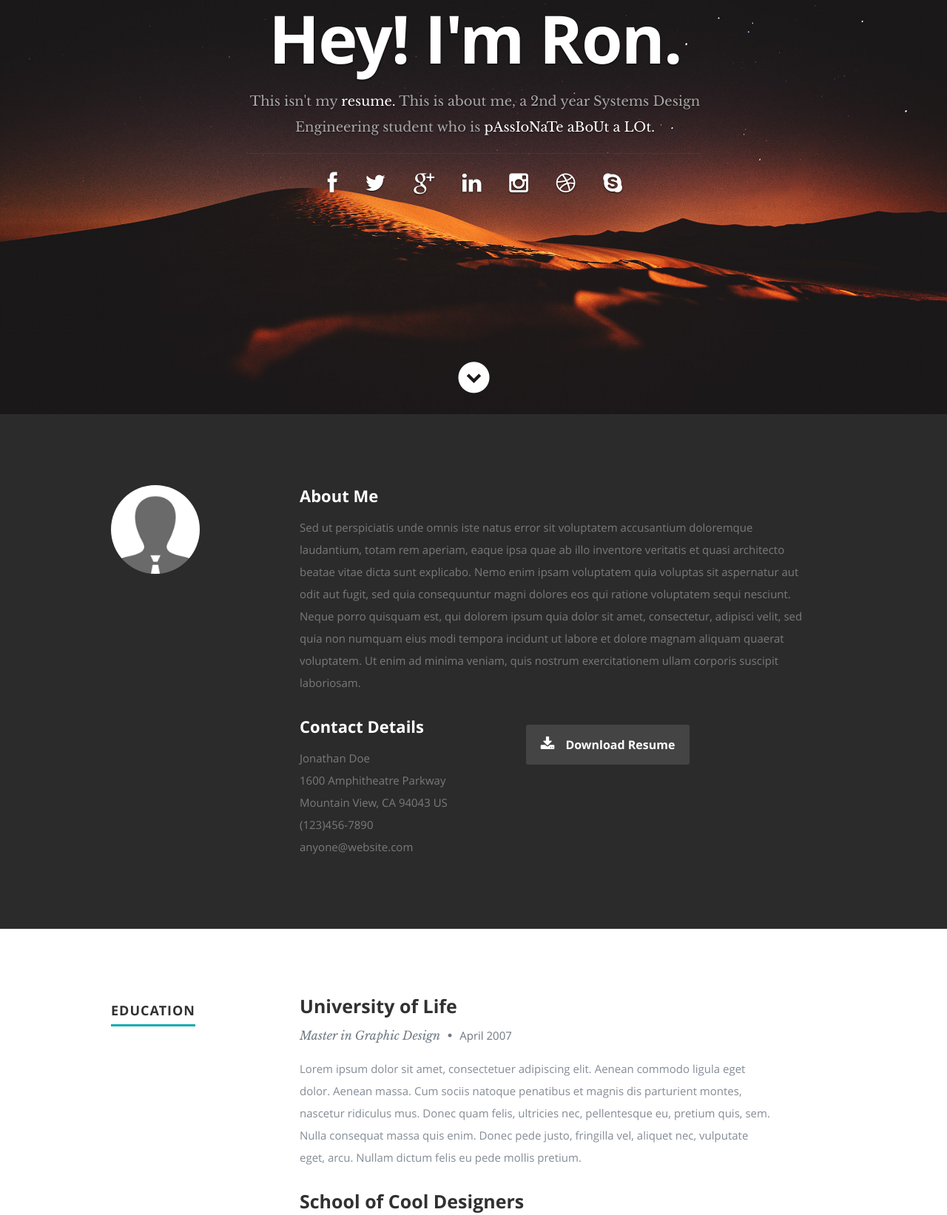
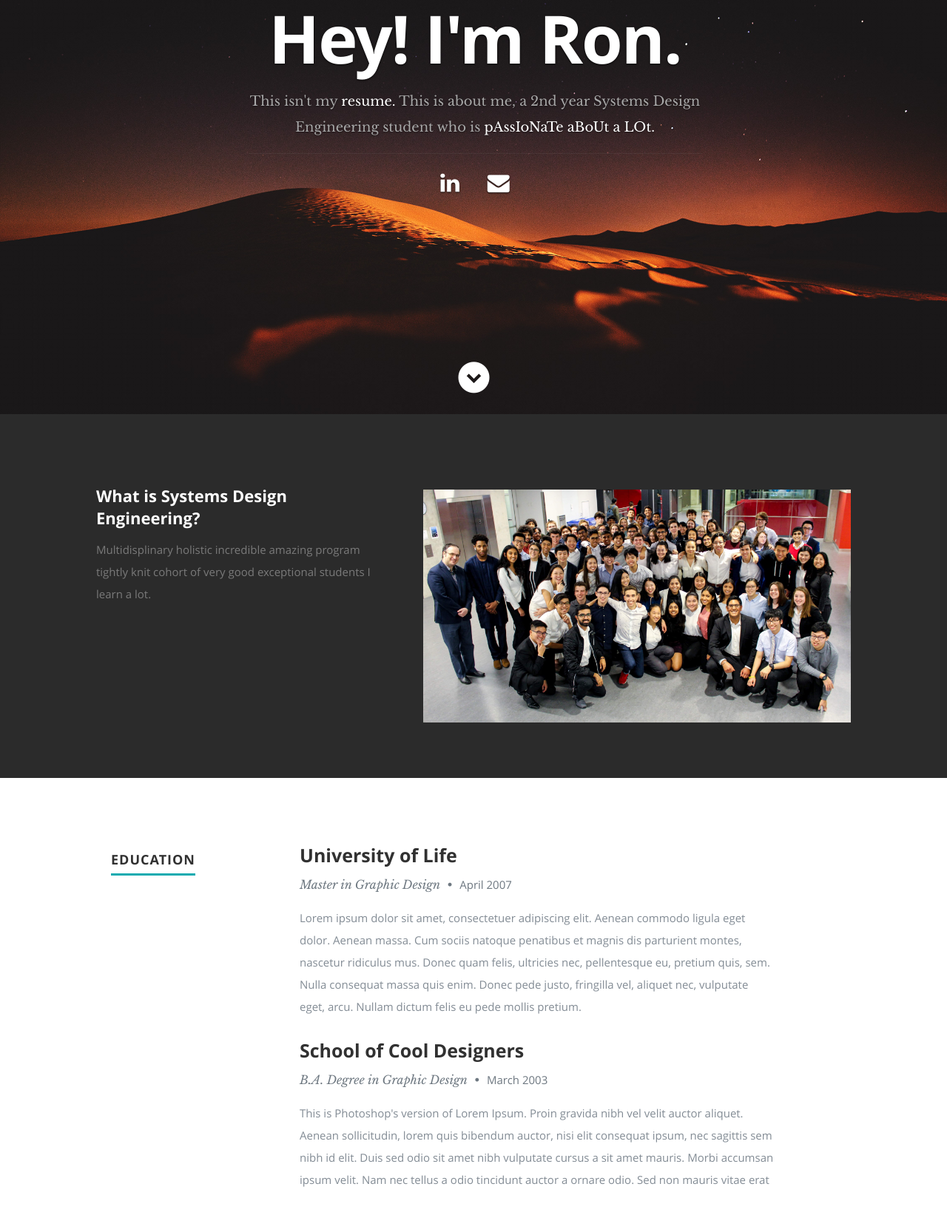
Before and after one commit to ronhyman/ronhyman.github.io, a plain HTML site: page index.html in a window 1280 px wide. Shown: the part 240-1883 px from the top of the page at 74% size. Drawn offline with nearby package versions, Linux system fonts and the light colour scheme.

Commit message:
Nov 6 Basic homepage

```diff
--- a/index.html
+++ b/index.html
@@ -26,9 +26,9 @@
    ================================================== -->
 	<script src="js/modernizr.js"></script>
 
-   <!-- Favicons
+   <!-- Icon
 	================================================== -->
-	<link rel="shortcut icon" href="favicon.png" >
+	<link rel="shortcut icon" href="R.png" >
 
 </head>
 
@@ -58,18 +58,21 @@
          <div class="banner-text">
             <h1 class="responsive-headline">Hey! I'm Ron.</h1>
             <h3>This isn't my
-				<a class="smoothscroll" href="#about">resume.</a>
+				<a target="blank" href="Resume 2A.1.pdf">resume.</a>
 				This is about me, a 2nd year Systems Design Engineering student who is <span>pAssIoNaTe aBoUt a LOt.</span>
 			</h3>
             <hr />
             <ul class="social">
-               <li><a href="https://www.google.com/"><i class="fa fa-facebook"></i></a></li>
+               <!-- <li><a href="https://www.google.com/"><i class="fa fa-facebook"></i></a></li>
                <li><a href="#"><i class="fa fa-twitter"></i></a></li>
                <li><a href="#"><i class="fa fa-google-plus"></i></a></li>
-               <li><a href="#"><i class="fa fa-linkedin"></i></a></li>
                <li><a href="#"><i class="fa fa-instagram"></i></a></li>
                <li><a href="#"><i class="fa fa-dribbble"></i></a></li>
-               <li><a href="#"><i class="fa fa-skype"></i></a></li>
+			   <li><a href="#"><i class="fa fa-skype"></i></a></li> -->
+			   <li><a href="https://www.linkedin.com/in/ronhyman/"><i class="fa fa-linkedin"></i></a></li>
+			   <li><a href="mailto: ronhyman@outlook.com"><i class="fa fa-envelope"></i></a></li>
+			   <!-- <li><a href="https://www.youtube.com/watch?v=BYlYl25cvQ4"><i class="fa fa-youtube"></i></a></li> -->
+
             </ul>
          </div>
       </div>
@@ -87,9 +90,9 @@
 
       <div class="row">
 
-         <div class="three columns">
+         <!-- <div class="three columns">
 
-            <img class="profile-pic"  src="images/profilepic.jpg" alt="" />
+            <img class="profile-pic"  src="images/profile.jpeg" alt="" />
 
          </div>
 
@@ -97,34 +100,39 @@
 
             <h2>About Me</h2>
 
-            <p>Sed ut perspiciatis unde omnis iste natus error sit voluptatem accusantium doloremque laudantium, totam rem aperiam,
-            eaque ipsa quae ab illo inventore veritatis et quasi architecto beatae vitae dicta sunt explicabo. Nemo enim ipsam
-            voluptatem quia voluptas sit aspernatur aut odit aut fugit, sed quia consequuntur magni dolores eos qui ratione
-            voluptatem sequi nesciunt. Neque porro quisquam est, qui dolorem ipsum quia dolor sit amet, consectetur, adipisci velit,
-            sed quia non numquam eius modi tempora incidunt ut labore et dolore magnam aliquam quaerat voluptatem.
-            Ut enim ad minima veniam, quis nostrum exercitationem ullam corporis suscipit laboriosam.
-            </p>
+            <p>Tbh, I don't think I want this paragraph. Just putting this for now.
+			</p> -->
+
+
+			<!-- <div class="row">
+
+				<div class="columns contact-details">
+
+				   <h2>About me</h2>
+				   <p>I'm a very good student passionate about this and that and that.</p>
+
+				</div>
+
+
+				<div class="columns download">
+					<img src="images/profile.jpeg" alt="">
+				</div>
+
+			 </div> -->
+
 
             <div class="row">
 
                <div class="columns contact-details">
 
-                  <h2>Contact Details</h2>
-                  <p class="address">
-						   <span>Jonathan Doe</span><br>
-						   <span>1600 Amphitheatre Parkway<br>
-						         Mountain View, CA 94043 US
-                     </span><br>
-						   <span>(123)456-7890</span><br>
-                     <span>anyone@website.com</span>
-					   </p>
+                  <h2>What is Systems Design Engineering?</h2>
+				  <p>Multidisplinary holistic incredible amazing program tightly knit cohort of very good exceptional students I learn a lot.</p>
 
                </div>
 
+
                <div class="columns download">
-                  <p>
-                     <a href="#" class="button"><i class="fa fa-download"></i>Download Resume</a>
-                  </p>
+				   <img src="images/syde2024.jpeg" alt="">
                </div>
 
             </div> <!-- end row -->
@@ -797,8 +805,7 @@
             </ul>
 
             <ul class="copyright">
-               <li>&copy; Copyright 2014 CeeVee</li>
-               <li>Design by <a href="http://www.styleshout.com/" title="Styleshout" target="_blank">Styleshout</a></li>
+               <li>&copy; Made for *fun* by me</li>
             </ul>
 
          </div>
```
Also changed, not shown: resume.html (added, +10 -0 lines), R.png (added), favicon.png (deleted), images/profile.jpeg (added), images/syde2024.jpeg (added), 1 other file.
